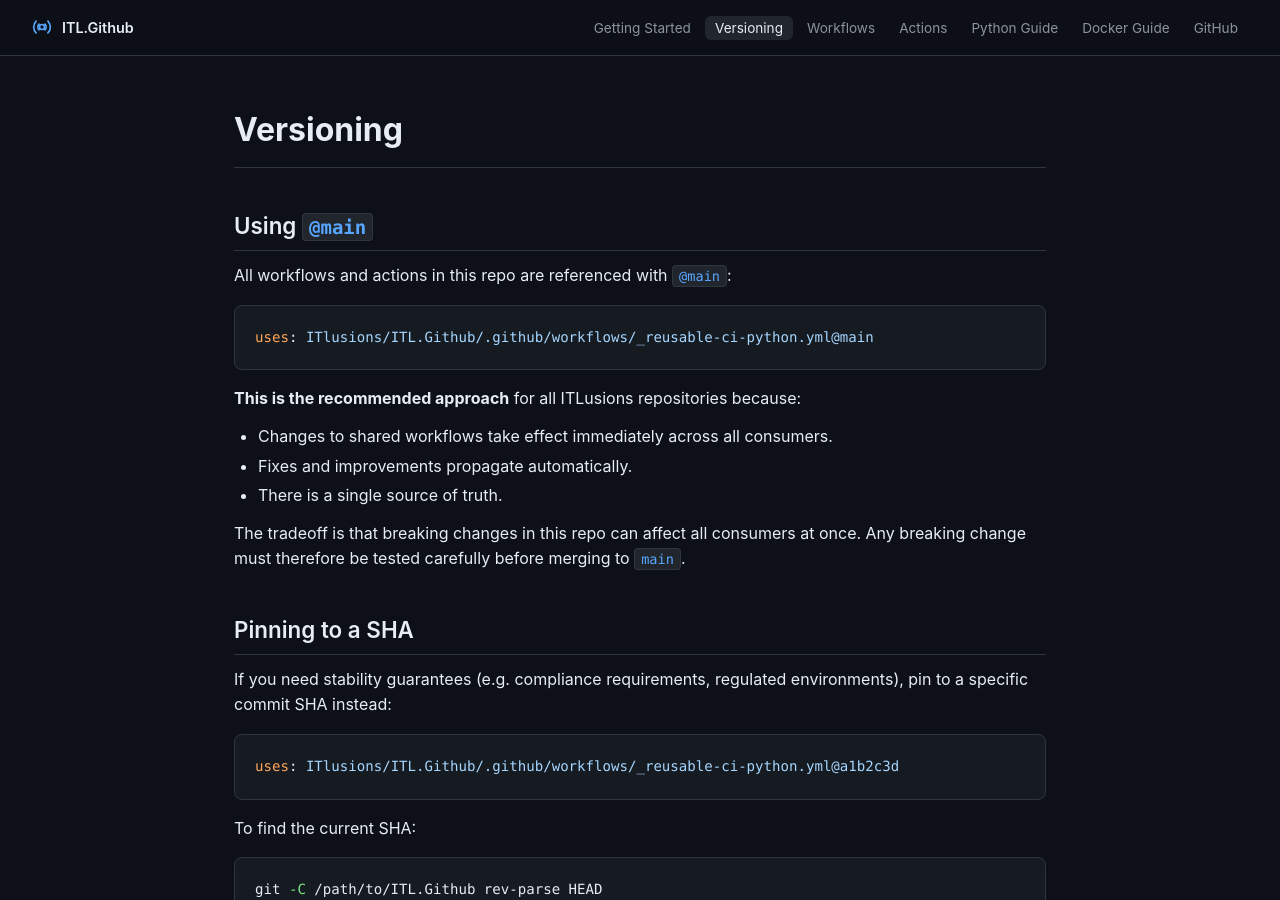
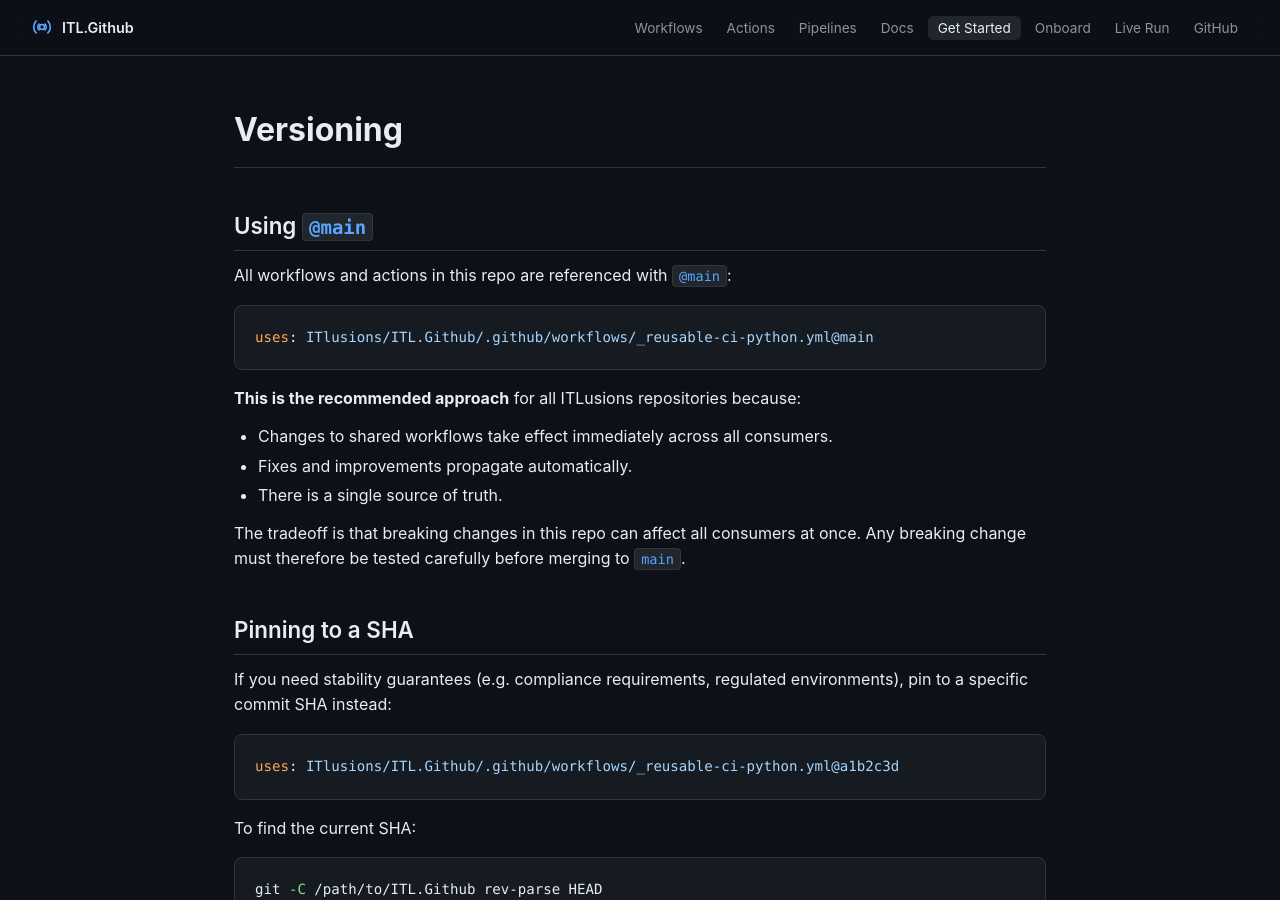
Before and after one commit to ITlusions/ITL.Github, a Jekyll site: the page built from docs/versioning.md, in a window 1280 px wide and 900 px high. Built offline with Jekyll 4.4.1, drawn with Linux system fonts in a browser that asks for light colours; our own code applies the rules of GitHub Pages for plain Markdown files.

Commit message:
feat: Update navigation links and styles for improved accessibility and organization
Co-authored-by: Copilot <copilot@github.com>

```diff
--- a/docs/_layouts/default.html
+++ b/docs/_layouts/default.html
@@ -339,13 +339,14 @@
     <span></span><span></span><span></span>
   </button>
   <ul class="nav-links" id="nav-links">
-    <li><a href="{{ '/getting-started' | relative_url }}"{% if page.url contains 'getting-started' %} class="active"{% endif %}>Getting Started</a></li>
-    <li><a href="{{ '/versioning' | relative_url }}"{% if page.url contains 'versioning' %} class="active"{% endif %}>Versioning</a></li>
-    <li><a href="{{ '/workflows/' | relative_url }}"{% if page.url contains '/workflows/' %} class="active"{% endif %}>Workflows</a></li>
-    <li><a href="{{ '/actions/' | relative_url }}"{% if page.url contains '/actions/' %} class="active"{% endif %}>Actions</a></li>
-    <li><a href="{{ '/guides/python-library' | relative_url }}"{% if page.url contains 'python-library' %} class="active"{% endif %}>Python Guide</a></li>
-    <li><a href="{{ '/guides/docker-service' | relative_url }}"{% if page.url contains 'docker-service' %} class="active"{% endif %}>Docker Guide</a></li>
-    <li><a href="https://github.com/ITlusions/ITL.Github" target="_blank">GitHub</a></li>
+    <li><a href="{{ '/' | relative_url }}#workflows"{% if page.url contains '/workflows/' %} class="active"{% endif %}>Workflows</a></li>
+    <li><a href="{{ '/' | relative_url }}#actions"{% if page.url contains '/actions/' %} class="active"{% endif %}>Actions</a></li>
+    <li><a href="{{ '/' | relative_url }}#pipelines">Pipelines</a></li>
+    <li><a href="{{ '/' | relative_url }}#docs">Docs</a></li>
+    <li><a href="{{ '/getting-started' | relative_url }}"{% if page.url contains 'getting-started' or page.url contains 'versioning' %} class="active"{% endif %}>Get Started</a></li>
+    <li><a href="{{ '/onboard' | relative_url }}">Onboard</a></li>
+    <li><a href="{{ '/onboard-live' | relative_url }}">Live Run</a></li>
+    <li><a href="https://github.com/ITlusions/ITL.Github" target="_blank" rel="noopener">GitHub</a></li>
   </ul>
 </nav>
 
--- a/docs/index.html
+++ b/docs/index.html
@@ -86,6 +86,7 @@
       transition: color 0.15s, background 0.15s;
     }
     .nav-links a:hover { color: var(--text); background: var(--surface2); text-decoration: none; }
+    .nav-links a.active { color: var(--accent2); background: var(--accent-glow); }
     .nav-toggle {
       display: none;
       flex-direction: column;
--- a/docs/onboard-live.html
+++ b/docs/onboard-live.html
@@ -179,9 +179,11 @@
   <ul class="nav-links" id="nav-links">
     <li><a href="index#workflows">Workflows</a></li>
     <li><a href="index#actions">Actions</a></li>
+    <li><a href="index#pipelines">Pipelines</a></li>
     <li><a href="index#docs">Docs</a></li>
     <li><a href="getting-started">Get Started</a></li>
     <li><a href="onboard">Onboard</a></li>
+    <li><a href="onboard-live" class="active">Live Run</a></li>
     <li><a href="https://github.com/ITlusions/ITL.Github" target="_blank" rel="noopener">GitHub</a></li>
   </ul>
 </nav>
--- a/docs/onboard.html
+++ b/docs/onboard.html
@@ -246,6 +246,7 @@
     <li><a href="index#docs">Docs</a></li>
     <li><a href="getting-started">Get Started</a></li>
     <li><a href="onboard" class="active">Onboard</a></li>
+    <li><a href="onboard-live">Live Run</a></li>
     <li><a href="https://github.com/ITlusions/ITL.Github" target="_blank" rel="noopener">GitHub</a></li>
   </ul>
 </nav>
```
